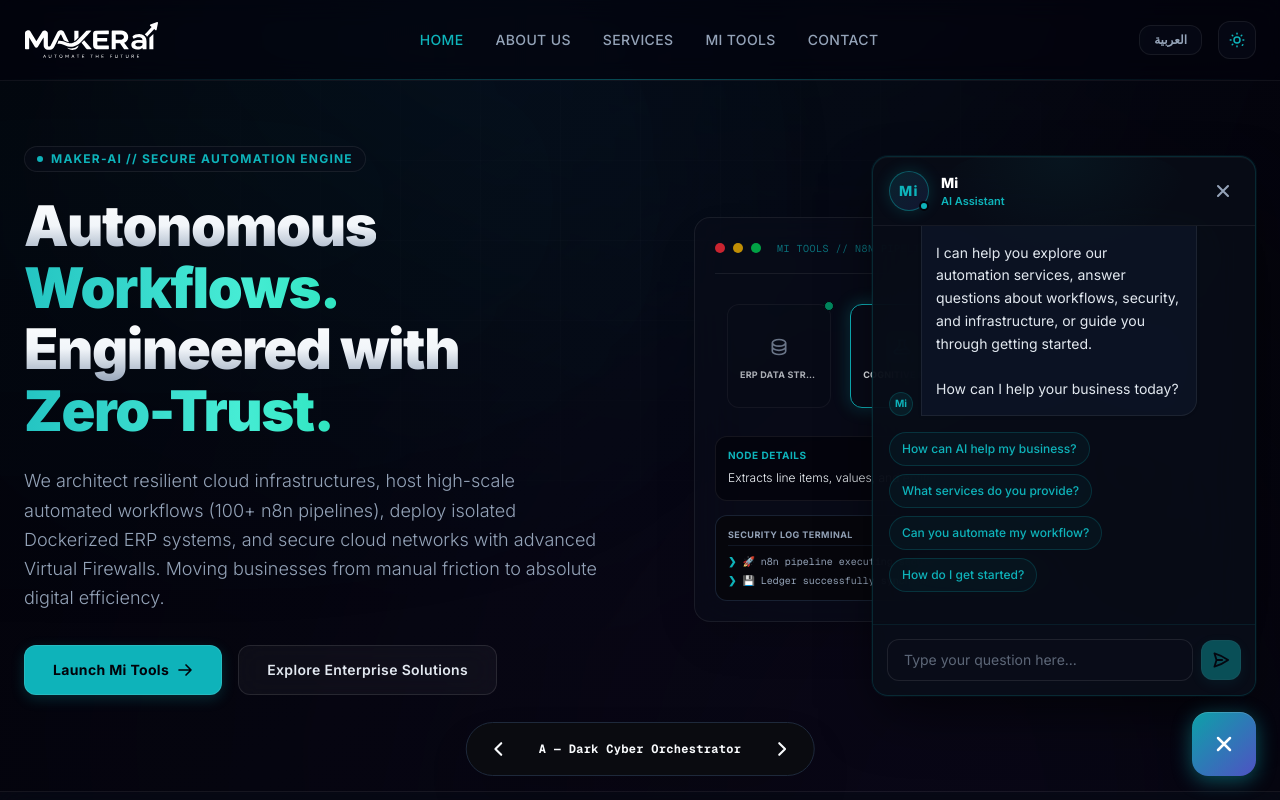
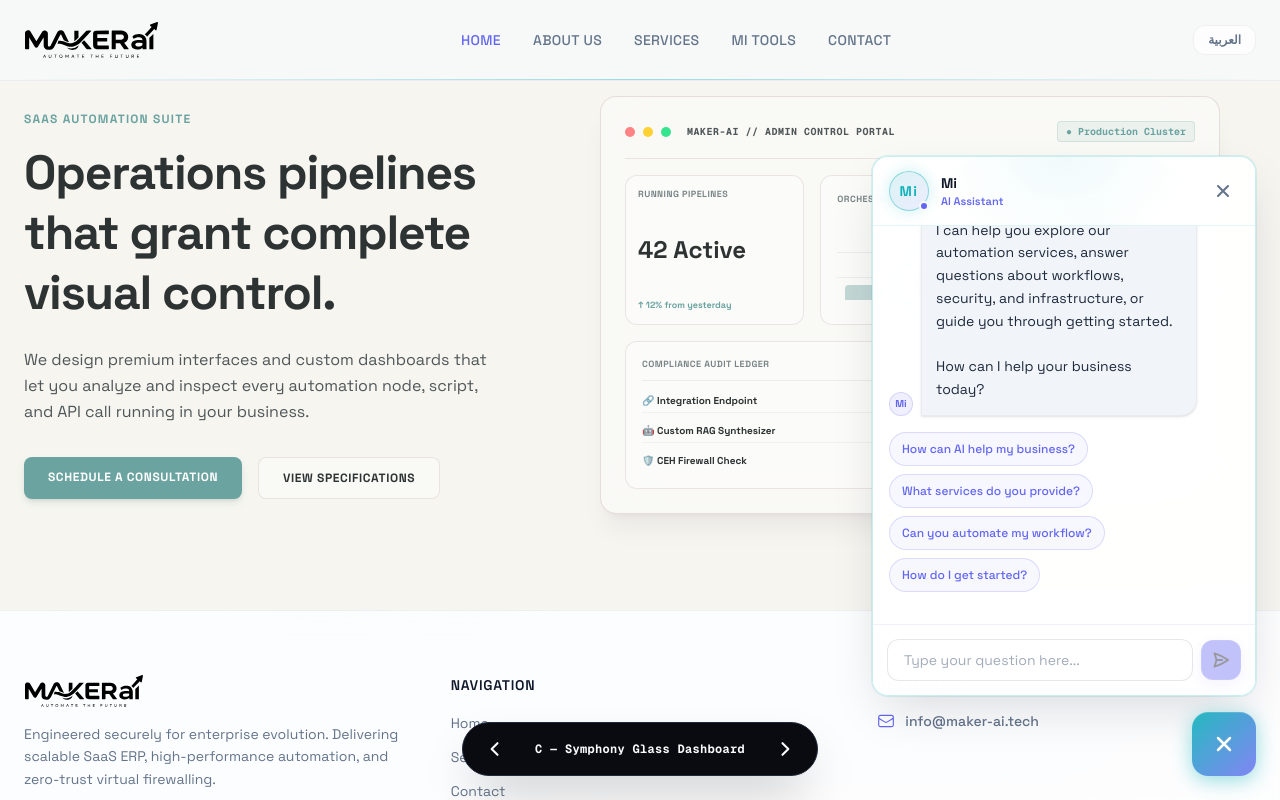
Before and after one commit to alsanimohd-ui/maker-ai, a Next.js app: page / in a window 1280 px wide. Shown: the top 800 px of the page. Built offline with nearby package versions, Linux system fonts and the light colour scheme.

Commit message:
feat: enforce light mode exclusively and set Symphony Glass Dashboard as default

```diff
--- a/app/globals.css
+++ b/app/globals.css
@@ -3,54 +3,54 @@
 @variant dark (&:where(.dark, .dark *));
 
 :root {
-  /* ─── DARK MODE (Default) ──────────────────────────── */
-  --background: #03030a;
-  --foreground: #f1f5f9;
+  /* ─── LIGHT MODE (Default) ──────────────────────────── */
+  --background: #f8fafc;
+  --foreground: #0f172a;
 
   /* Cards & Surfaces */
-  --card-bg: rgba(10, 14, 26, 0.55);
-  --card-border-default: rgba(255, 255, 255, 0.07);
-  --card-border-hover: rgba(14, 179, 186, 0.6);
-  --card-shadow: 0 8px 32px -8px rgba(0, 0, 0, 0.5);
+  --card-bg: rgba(255, 255, 255, 0.75);
+  --card-border-default: rgba(15, 23, 42, 0.06);
+  --card-border-hover: rgba(99, 102, 241, 0.5);
+  --card-shadow: 0 10px 30px -10px rgba(15, 23, 42, 0.06), 0 1px 3px rgba(15, 23, 42, 0.02);
 
   /* Text */
-  --text-muted: #94a3b8;
-  --text-body: #cbd5e1;
+  --text-muted: #64748b;
+  --text-body: #334155;
 
   /* Nav */
-  --navbar-bg: rgba(3, 3, 12, 0.75);
-  --navbar-border: rgba(255, 255, 255, 0.06);
-  --navbar-shadow: 0 1px 0 rgba(255,255,255,0.04);
+  --navbar-bg: rgba(248, 250, 252, 0.8);
+  --navbar-border: rgba(15, 23, 42, 0.05);
+  --navbar-shadow: 0 1px 0 rgba(15, 23, 42, 0.03);
 
   /* Forms */
-  --form-input-bg: rgba(10, 14, 26, 0.7);
-  --form-input-border: rgba(255, 255, 255, 0.09);
-  --form-input-text: #f1f5f9;
+  --form-input-bg: #ffffff;
+  --form-input-border: rgba(15, 23, 42, 0.1);
+  --form-input-text: #0f172a;
 
   /* Chat */
-  --chat-msg-bot-bg: rgba(15, 23, 42, 0.65);
-  --chat-msg-bot-border: rgba(255, 255, 255, 0.07);
-  --chat-msg-bot-text: #e2e8f0;
+  --chat-msg-bot-bg: #f1f5f9;
+  --chat-msg-bot-border: rgba(15, 23, 42, 0.04);
+  --chat-msg-bot-text: #1e293b;
 
   /* Aurora blobs */
-  --blob-opacity: 0.32;
-  --blob-light-opacity: 0;
+  --blob-opacity: 0;
+  --blob-light-opacity: 0.25;
 
   /* Scrollbar */
-  --scrollbar-thumb: #1e293b;
-  --scrollbar-thumb-hover: #0eb3ba;
+  --scrollbar-thumb: #cbd5e1;
+  --scrollbar-thumb-hover: #6366f1;
 
   /* Background gradient canvas */
-  --bg-gradient-from: #03030a;
-  --bg-gradient-via: #04040e;
-  --bg-gradient-to: #03030a;
+  --bg-gradient-from: #f8fafc;
+  --bg-gradient-via: #f1f5f9;
+  --bg-gradient-to: #f8fafc;
 
-  /* Micro-mesh grid - dark (1.5% max, near-invisible) */
-  --grid-line-color: rgba(255, 255, 255, 0.015);
+  /* Micro-mesh grid */
+  --grid-line-color: rgba(15, 23, 42, 0.015);
 
   /* Brand color */
-  --brand-color: #0eb3ba;
-  --brand-color-hover: #14d2db;
+  --brand-color: #6366f1;
+  --brand-color-hover: #4f46e5;
 
   /* Typography dynamic variables */
   --sans-font: var(--font-inter), var(--font-geist-sans), ui-sans-serif, system-ui, sans-serif;
--- a/app/page.tsx
+++ b/app/page.tsx
@@ -25,7 +25,7 @@
   const isArabic = lang === "ar";
 
   // Prototype state switcher
-  const [variant, setVariant] = useState<string>("A");
+  const [variant, setVariant] = useState<string>("C");
 
   // Read/write variant query parameter in browser client-side
   useEffect(() => {
@@ -33,12 +33,9 @@
     const v = params.get("variant");
     if (v === "A" || v === "B" || v === "C") {
       setVariant(v);
-      // Synchronize default theme mode for design variant
-      if (v === "A") setTheme("dark");
-      if (v === "B") setTheme("light");
-      if (v === "C") setTheme("light"); // Symphony is light-glass
     }
-  }, []);
+    setTheme("light");
+  }, [setTheme]);
 
   const handleVariantChange = (newV: string) => {
     setVariant(newV);
@@ -47,10 +44,7 @@
     const newUrl = `${window.location.pathname}?${params.toString()}`;
     window.history.pushState(null, "", newUrl);
 
-    // Sync theme settings automatically to match variant style
-    if (newV === "A") setTheme("dark");
-    if (newV === "B") setTheme("light");
-    if (newV === "C") setTheme("light");
+    setTheme("light");
   };
 
   const isDark = theme === "dark";
--- a/components/Navbar.tsx
+++ b/components/Navbar.tsx
@@ -83,7 +83,7 @@
             })}
           </nav>
 
-          {/* Desktop CTA, Language Toggle, and Theme Toggle */}
+          {/* Desktop CTA & Language Toggle */}
           <div className="hidden md:flex items-center gap-4">
             {/* Language Toggle Button */}
             <button
@@ -92,46 +92,10 @@
             >
               {lang === "en" ? "العربية" : "English"}
             </button>
-
-            {/* Theme Toggle Button */}
-            <button
-              onClick={toggleTheme}
-              className="p-2 rounded-xl border border-[var(--card-border-default)] hover:border-brand/40 text-brand-muted bg-[var(--card-bg)] transition-all duration-300 hover:scale-[1.02] cursor-pointer flex items-center justify-center w-9.5 h-9.5"
-              aria-label="Toggle theme"
-            >
-              {theme === "dark" ? (
-                // Sun Icon (Option B - Light)
-                <svg className="w-4.5 h-4.5 text-brand transition-transform duration-500 rotate-0 hover:rotate-45" fill="none" viewBox="0 0 24 24" stroke="currentColor" strokeWidth={2}>
-                  <path strokeLinecap="round" strokeLinejoin="round" d="M12 3v1m0 16v1m9-9h-1M4 12H3m15.364-6.364l-.707.707M6.343 17.657l-.707.707m0-12.728l.707.707m12.728 12.728l.707-.707M12 8a4 4 0 100 8 4 4 0 000-8z" />
-                </svg>
-              ) : (
-                // Moon Icon (Option A - Dark)
-                <svg className="w-4.5 h-4.5 text-brand transition-transform duration-500 rotate-0 hover:-rotate-12" fill="none" viewBox="0 0 24 24" stroke="currentColor" strokeWidth={2}>
-                  <path strokeLinecap="round" strokeLinejoin="round" d="M20.354 15.354A9 9 0 018.646 3.646 9.003 9.003 0 0012 21a9.003 9.003 0 008.354-5.646z" />
-                </svg>
-              )}
-            </button>
           </div>
 
           {/* Mobile menu button & Language */}
           <div className="flex md:hidden items-center gap-3">
-            {/* Theme Toggle Button (Mobile) */}
-            <button
-              onClick={toggleTheme}
-              className="p-1.5 rounded-md border border-[var(--card-border-default)] text-brand-muted bg-[var(--card-bg)] hover:border-brand/40 transition-all duration-200 cursor-pointer flex items-center justify-center w-8 h-8"
-              aria-label="Toggle theme"
-            >
-              {theme === "dark" ? (
-                <svg className="w-4 h-4 text-brand" fill="none" viewBox="0 0 24 24" stroke="currentColor" strokeWidth={2}>
-                  <path strokeLinecap="round" strokeLinejoin="round" d="M12 3v1m0 16v1m9-9h-1M4 12H3m15.364-6.364l-.707.707M6.343 17.657l-.707.707m0-12.728l.707.707m12.728 12.728l.707-.707M12 8a4 4 0 100 8 4 4 0 000-8z" />
-                </svg>
-              ) : (
-                <svg className="w-4 h-4 text-brand" fill="none" viewBox="0 0 24 24" stroke="currentColor" strokeWidth={2}>
-                  <path strokeLinecap="round" strokeLinejoin="round" d="M20.354 15.354A9 9 0 018.646 3.646 9.003 9.003 0 0012 21a9.003 9.003 0 008.354-5.646z" />
-                </svg>
-              )}
-            </button>
-
             <button
               onClick={() => setLang(lang === "en" ? "ar" : "en")}
               className="px-2.5 py-1 rounded-md border border-[var(--card-border-default)] text-xs font-semibold text-brand-muted bg-[var(--card-bg)] hover:border-brand/40 transition-all duration-200"
--- a/context/ThemeContext.tsx
+++ b/context/ThemeContext.tsx
@@ -13,36 +13,19 @@
 const ThemeContext = createContext<ThemeContextType | undefined>(undefined);
 
 export const ThemeProvider: React.FC<{ children: React.ReactNode }> = ({ children }) => {
-  const [theme, setThemeState] = useState<Theme>("dark");
+  const [theme] = useState<Theme>("light");
   const [isMounted, setIsMounted] = useState(false);
 
   useEffect(() => {
-    const savedTheme = localStorage.getItem("maker_ai_theme") as Theme;
-    if (savedTheme === "light" || savedTheme === "dark") {
-      setThemeState(savedTheme);
-    } else {
-      // Default to dark mode (Option A)
-      setThemeState("dark");
-    }
+    const root = document.documentElement;
+    root.classList.remove("dark");
+    root.classList.add("light");
+    localStorage.setItem("maker_ai_theme", "light");
     setIsMounted(true);
   }, []);
 
-  useEffect(() => {
-    if (isMounted) {
-      const root = document.documentElement;
-      root.classList.remove("dark", "light");
-      root.classList.add(theme);
-      localStorage.setItem("maker_ai_theme", theme);
-    }
-  }, [theme, isMounted]);
-
-  const setTheme = (newTheme: Theme) => {
-    setThemeState(newTheme);
-  };
-
-  const toggleTheme = () => {
-    setThemeState((prev) => (prev === "dark" ? "light" : "dark"));
-  };
+  const setTheme = () => {};
+  const toggleTheme = () => {};
 
   if (!isMounted) {
     return <div className="opacity-0">{children}</div>;
@@ -59,7 +42,7 @@
   const context = useContext(ThemeContext);
   if (!context) {
     return {
-      theme: "dark" as Theme,
+      theme: "light" as Theme,
       setTheme: () => {},
       toggleTheme: () => {},
     };
```
